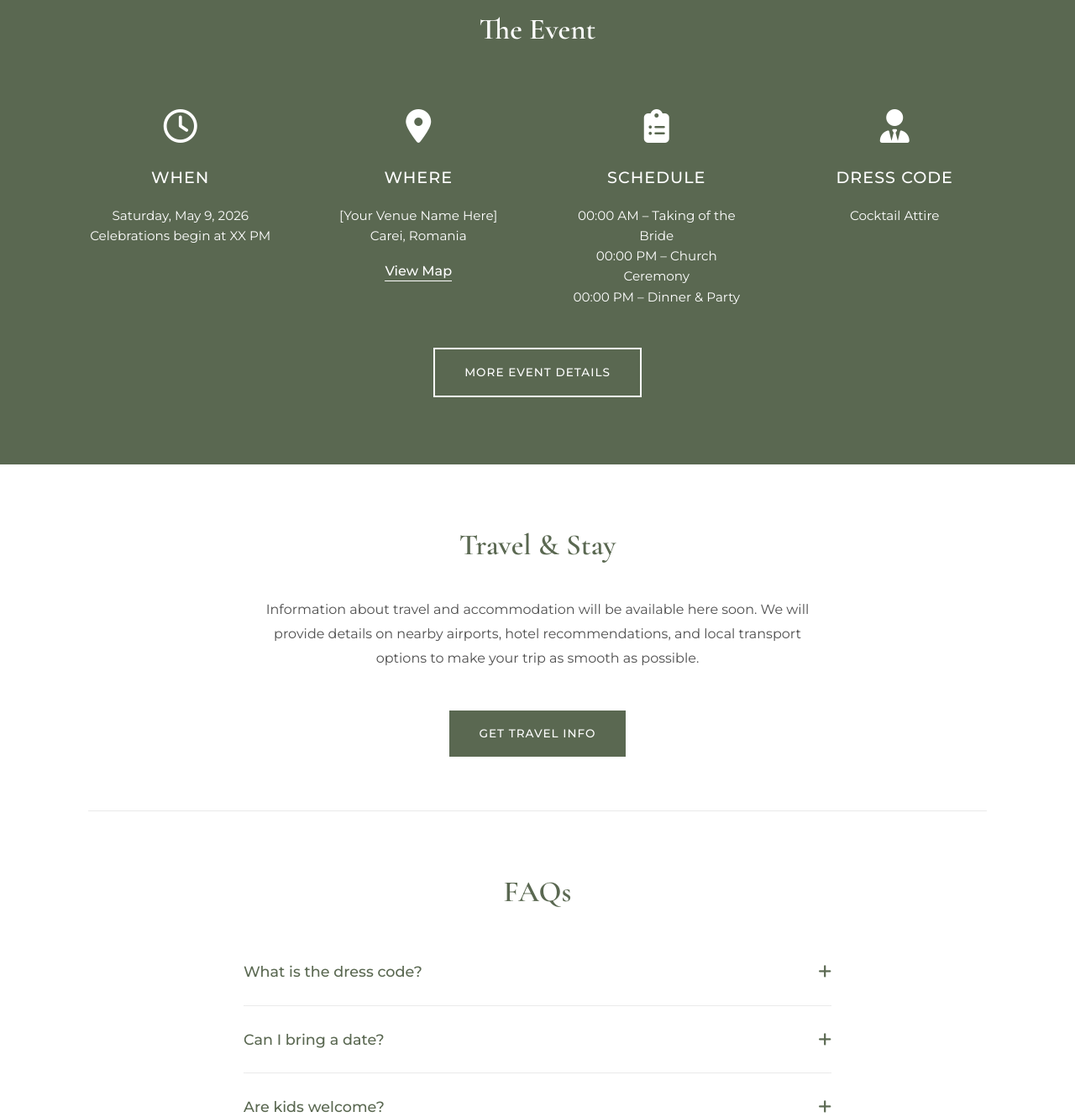
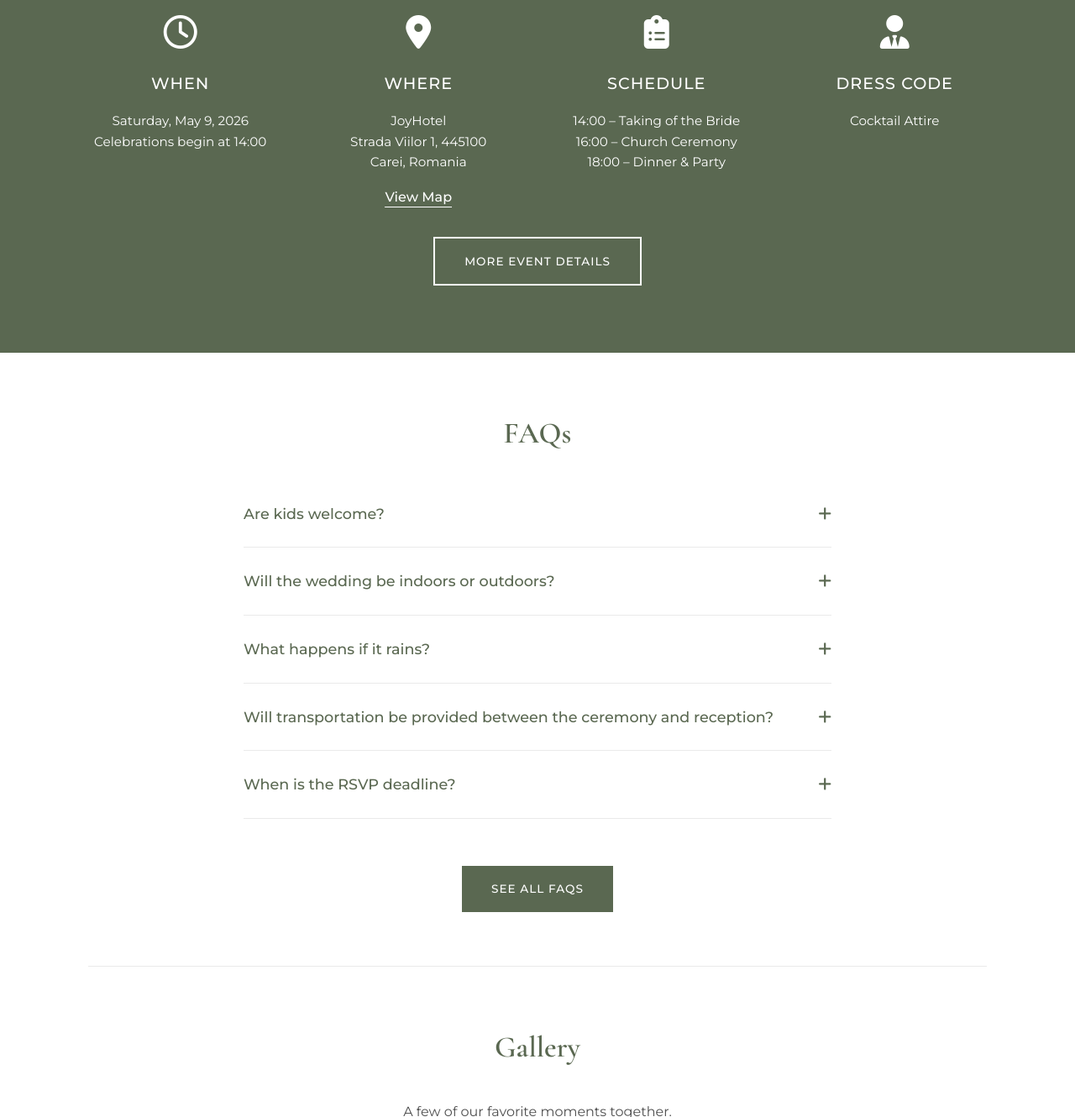
Before and after one commit to gpoucin/simple-website, a plain HTML site: page index.html in a window 1280 px wide. Shown: the part 1800-3130 px from the top of the page at 84% size. Drawn offline with nearby package versions, Linux system fonts and the light colour scheme.

Commit message:
pre-release

```diff
--- a/index.html
+++ b/index.html
@@ -54,9 +54,10 @@
             </div>
         </section>
 
-        <section class="content-section text-center">
-            <h2>Carei, at the cross-road of Hungary and Romania</h2>
-            <p>Located in the historical region of Crișana, Carei is a charming city with a rich history. It's a place where cultures meet, offering a unique blend of Romanian and Hungarian heritage. We chose this special location as it holds meaning for us, and we can't wait for you to experience its beauty and hospitality.</p>
+        <section id="travel-stay" class="content-section text-center">
+            <h2>Travel & Stay</h2>
+            <p>Carei is a charming, small town in Satu Mare County, located in the northwestern part of Romania, near the Hungarian border. It has a rich history influenced by both Romanian and Hungarian cultures.</p>
+            <a href="travel-stay.html" class="btn">Get Travel Info</a>
         </section>
 
     </div>
@@ -68,20 +69,20 @@
                 <div class="info-item">
                     <i class="fa-regular fa-clock"></i>
                     <h3>When</h3>
-                    <p>Saturday, May 9, 2026<br>Celebrations begin at XX PM</p>
+                    <p>Saturday, May 9, 2026<br>Celebrations begin at 14:00</p>
                 </div>
                 <div class="info-item">
                     <i class="fa-solid fa-location-dot"></i>
                     <h3>Where</h3>
-                    <p>[Your Venue Name Here]<br>Carei, Romania</p>
+                    <p>JoyHotel<br>Strada Viilor 1, 445100<br>Carei, Romania</p>
                     <a href="https://maps.app.goo.gl/sur5AKKdWCaD7vHy7" target="_blank" class="text-link">View Map</a>
                 </div>
                 <div class="info-item">
                     <i class="fa-solid fa-clipboard-list"></i>
                     <h3>Schedule</h3>
-                    <p>00:00 AM &ndash; Taking of the Bride<br>
-                        00:00 PM &ndash; Church Ceremony<br>
-                        00:00 PM &ndash; Dinner & Party</p>
+                    <p>14:00 &ndash; Taking of the Bride<br>
+                        16:00 &ndash; Church Ceremony<br>
+                        18:00 &ndash; Dinner & Party</p>
                 </div>
                 <div class="info-item">
                     <i class="fa-solid fa-user-tie"></i>
@@ -97,49 +98,52 @@
 
     <div class="main-container">
 
-        <section id="travel-stay" class="content-section text-center">
-            <h2>Travel & Stay</h2>
-            <p>Information about travel and accommodation will be available here soon. We will provide details on nearby airports, hotel recommendations, and local transport options to make your trip as smooth as possible.</p>
-            <a href="travel-stay.html" class="btn">Get Travel Info</a>
-        </section>
-
         <section id="faq" class="content-section">
             <h2 class="text-center">FAQs</h2>
             <div class="faq-container">
-                <div class="faq-item">
-                    <button class="faq-question">
-                        <span>What is the dress code?</span>
-                        <i class="fa-solid fa-plus"></i>
-                    </button>
-                    <div class="faq-answer">
-                        <p>The dress code for our wedding is cocktail attire. Ladies can wear cocktail dresses, and gentlemen can wear a suit and tie or a sports coat.</p>
-                    </div>
-                </div>
-                <div class="faq-item">
-                    <button class="faq-question">
-                        <span>Can I bring a date?</span>
-                        <i class="fa-solid fa-plus"></i>
-                    </button>
-                    <div class="faq-answer">
-                        <p>Please check your invitation for a +1. We are only able to accommodate those guests formally invited on your wedding invitation.</p>
-                    </div>
-                </div>
                 <div class="faq-item">
                     <button class="faq-question">
                         <span>Are kids welcome?</span>
                         <i class="fa-solid fa-plus"></i>
                     </button>
                     <div class="faq-answer">
-                        <p>While we love your little ones, our wedding is going to be an adults-only event so that everyone can relax and enjoy the evening. We appreciate you making arrangements ahead of time and leaving the kids at home so you can celebrate with us.</p>
+                        <p>Yes, please let us know the ages of the children in advance so we can plan the menus and seating accordingly.</p>
                     </div>
                 </div>
                 <div class="faq-item">
                     <button class="faq-question">
-                        <span>Whom should I call with questions?</span>
+                        <span>Will the wedding be indoors or outdoors?</span>
                         <i class="fa-solid fa-plus"></i>
                     </button>
                     <div class="faq-answer">
-                        <p>For any questions leading up to the wedding day, feel free to contact us directly. On the day of the wedding, we ask that you please contact our maid of honor, [Name], at [Phone Number].</p>
+                        <p>Most of the events will be indoors. However, for the taking of the bride, depending on the number of guests, the venue might be extended outdoor.</p>
+                    </div>
+                </div>
+                <div class="faq-item">
+                    <button class="faq-question">
+                        <span>What happens if it rains?</span>
+                        <i class="fa-solid fa-plus"></i>
+                    </button>
+                    <div class="faq-answer">
+                        <p>Most of the events being indoors, rain should not be a constraint. However, please bring an umbrella for the taking of the bride and transitions between events.</p>
+                    </div>
+                </div>
+                <div class="faq-item">
+                    <button class="faq-question">
+                        <span>Will transportation be provided between the ceremony and reception?</span>
+                        <i class="fa-solid fa-plus"></i>
+                    </button>
+                    <div class="faq-answer">
+                        <p>No, but taxi services are available in the city. The venue and the ceremony location are about 30 minutes walking distance from each other.</p>
+                    </div>
+                </div>
+                <div class="faq-item">
+                    <button class="faq-question">
+                        <span>When is the RSVP deadline?</span>
+                        <i class="fa-solid fa-plus"></i>
+                    </button>
+                    <div class="faq-answer">
+                        <p>15th of February</p>
                     </div>
                 </div>
             </div>
@@ -160,8 +164,8 @@
 
         <section id="registry" class="content-section text-center">
             <h2>Registry</h2>
-            <p>Your presence at our wedding is the greatest gift of all. However, if you wish to honor us with a gift, we have registered at [Your Registry Link Here].</p>
-            <a href="[YOUR_REGISTRY_LINK_HERE]" target="_blank" class="btn">View Registry</a>
+            <p>Your presence at our wedding is the greatest gift of all. However, if you wish to honor us with a gift, you can find our registry below.</p>
+            <a href="https://www.millemercismariage.com/evelin_and_guilhem/liste.html" target="_blank" class="btn">View Registry</a>
         </section>
 
         <section id="rsvp" class="content-section text-center rsvp-section">
--- a/style.css
+++ b/style.css
@@ -130,7 +130,7 @@ p {
 .hero-section {
     position: relative;
     width: 100%;
-    height: 85vh;
+    height: 63.75vh; /* Reduced by 25% from 85vh */
     min-height: 500px;
     display: flex;
     justify-content: center;
```
Also changed, not shown: faq.html (+17 -8 lines), registry.html (+2 -2 lines), travel-stay.html (+0 -5 lines), 2 other files.
